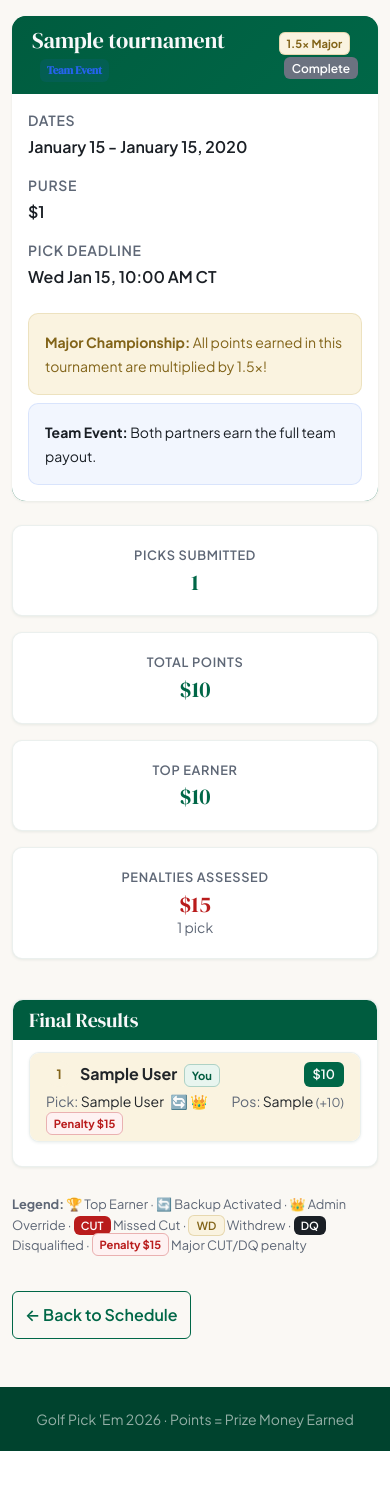
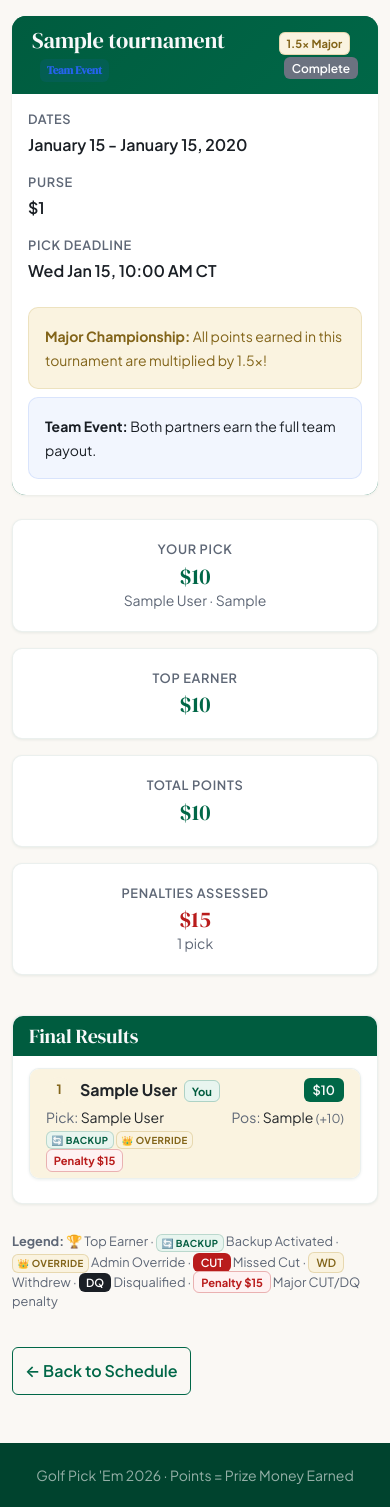
Before and after one commit to BradHagstrom16/Golf_Pick_Em, a Flask app: page /tournament/1 in a window 390 px wide. Shown: the part 106-1613 px from the top of the page. Before the commit the page ends 1557 px from the top, so only its background shows below. Run offline with Flask 3, Linux system fonts and the light colour scheme; a user stored in the database is signed in; tables that the repository leaves empty hold one stand-in row (values such as "Sample post"); some libraries are stand-ins or nearby versions.

Commit message:
design(tournament): member-first stats, mobile cut parity, state pills
- summary cards: swap "Picks Submitted" for a "Your Pick" result card
  (logged-out viewers keep the count); order Your Pick → Leader → Total
- route: add current_user_result (reuses pick_results; no resolution change)
- mobile picks now show CUT/WD/DQ (was desktop-only); penalty never shows
  without its triggering status
- backup/override → shared .state-pill labels (mobile/desktop/legend)
- "Active" → "In Progress" to match schedule
- de-inline header gradient + meta labels + penalty color + small one-offs

Co-Authored-By: Claude Opus 4.8 <noreply@anthropic.com>

```diff
--- a/app.py
+++ b/app.py
@@ -505,11 +505,15 @@ def tournament_detail(tournament_id):
 
     # Get current user's pick for this tournament
     user_pick = None
+    current_user_result = None
     if current_user.is_authenticated:
         user_pick = Pick.query.filter_by(
             user_id=current_user.id,
             tournament_id=tournament_id
         ).first()
+        # The summary "Your Pick" stat card reuses the already-built result row.
+        current_user_result = next(
+            (r for r in pick_results if r['user'].id == current_user.id), None)
 
     return render_template('tournament_detail.html',
                          tournament=tournament,
@@ -523,7 +527,8 @@ def tournament_detail(tournament_id):
                          penalty_count=penalty_count,
                          penalty_total=penalty_total,
                          penalty_per_incident=PENALTY_PER_INCIDENT,
-                         user_pick=user_pick)
+                         user_pick=user_pick,
+                         current_user_result=current_user_result)
 
 
 # ============================================================================
--- a/static/css/style.css
+++ b/static/css/style.css
@@ -877,6 +877,25 @@ footer.footer-greenside a {
   background-color: var(--white);
   color: var(--text-primary);
 }
+/* Header gradient (was inline); more specific than .card-header-green so it wins */
+.tournament-header .card-header {
+  background: linear-gradient(135deg, var(--green-800) 0%, var(--green-700) 100%);
+  border-radius: var(--radius-lg) var(--radius-lg) 0 0;
+}
+
+/* De-inlined one-offs from tournament_detail's summary + picks surfaces */
+.meta-label {
+  margin-bottom: 0.25rem;
+  font-size: 0.8rem;
+  font-weight: 600;
+  letter-spacing: 0.05em;
+  text-transform: uppercase;
+  color: var(--text-muted);
+}
+.stat-value-danger { color: var(--danger); }
+.field-count-badge { font-size: 0.85rem; }
+.picks-mobile-list { padding-top: 0.75rem; }
+.col-rank-num { width: 50px; }
 
 /* ----------------------------------------------------------------------------
    Pick Submission Sidebar
--- a/templates/tournament_detail.html
+++ b/templates/tournament_detail.html
@@ -12,7 +12,7 @@
 
 <!-- Tournament Header -->
 <div class="card tournament-header mb-4">
-    <div class="card-header card-header-green" style="background: linear-gradient(135deg, var(--green-800) 0%, var(--green-700) 100%); border-radius: var(--radius-lg) var(--radius-lg) 0 0 !important;">
+    <div class="card-header card-header-green">
         <div class="d-flex justify-content-between align-items-center">
             <h3 class="mb-0">
                 {{ tournament.name }}
@@ -27,7 +27,7 @@
                 {% if tournament.status == 'complete' %}
                     <span class="badge-status-complete">{{ tournament.status|capitalize }}</span>
                 {% elif tournament.status == 'active' %}
-                    <span class="badge-status-active">{{ tournament.status|capitalize }}</span>
+                    <span class="badge-status-active">In Progress</span>
                 {% else %}
                     <span class="badge-status-upcoming">{{ tournament.status|capitalize }}</span>
                 {% endif %}
@@ -37,15 +37,15 @@
     <div class="card-body">
         <div class="row">
             <div class="col-md-4">
-                <p class="mb-1 text-muted small fw-semibold text-uppercase" style="letter-spacing:0.05em;">Dates</p>
+                <p class="meta-label">Dates</p>
                 <p class="fw-semibold">{{ tournament.start_date.strftime('%B %d') }} - {{ tournament.end_date.strftime('%B %d, %Y') }}</p>
             </div>
             <div class="col-md-4">
-                <p class="mb-1 text-muted small fw-semibold text-uppercase" style="letter-spacing:0.05em;">Purse</p>
+                <p class="meta-label">Purse</p>
                 <p class="fw-semibold">{% if tournament.effective_purse %}${{ "{:,}".format(tournament.effective_purse) }}{% if tournament.purse_is_estimate %} <span class="badge-est" title="Estimate — official purse announced week-of">est.</span>{% endif %}{% else %}TBD{% endif %}</p>
             </div>
             <div class="col-md-4">
-                <p class="mb-1 text-muted small fw-semibold text-uppercase" style="letter-spacing:0.05em;">Pick Deadline</p>
+                <p class="meta-label">Pick Deadline</p>
                 <p class="fw-semibold">{{ tournament.get_deadline_display() }}</p>
             </div>
         </div>
@@ -74,7 +74,7 @@
             </p>
             {% if field_count > 0 %}
                 <p class="mb-0">
-                    <span class="badge-status-upcoming" style="font-size: 0.85rem;">{{ field_count }} players in the field</span>
+                    <span class="badge-status-upcoming field-count-badge">{{ field_count }} players in the field</span>
                 </p>
             {% else %}
                 <p class="text-muted mb-0">
@@ -109,16 +109,26 @@
     {% set show_penalty_card = tournament.is_major and tournament.results_finalized and penalty_count > 0 %}
     {% set stat_col = 'col-md-3' if show_penalty_card else 'col-md-4' %}
     <div class="row mb-4">
+        {# Your Pick — the member's own result reads first. Public viewers get the
+           pick count instead, since "your pick" has no meaning when logged out. #}
         <div class="{{ stat_col }} mb-3">
             <div class="stat-card">
-                <div class="stat-card-label">Picks Submitted</div>
-                <div class="stat-card-value">{{ total_picks }}</div>
-            </div>
-        </div>
-        <div class="{{ stat_col }} mb-3">
-            <div class="stat-card">
-                <div class="stat-card-label">Total Points</div>
-                <div class="stat-card-value">${{ "{:,}".format(total_points) }}</div>
+                {% if current_user.is_authenticated %}
+                    <div class="stat-card-label">Your Pick</div>
+                    {% if current_user_result and current_user_result.has_pick %}
+                        {% set mine = current_user_result %}
+                        <div class="stat-card-value">{% if mine.points > 0 %}${{ "{:,}".format(mine.points) }}{% elif mine.position %}{{ mine.position }}{% else %}&mdash;{% endif %}</div>
+                        <div class="text-muted small">
+                            {% if mine.backup_activated %}{{ mine.backup_name }}{% else %}{{ mine.primary_name }}{% endif %}{% if mine.position and mine.points > 0 %} &middot; {{ mine.position }}{% endif %}
+                        </div>
+                    {% else %}
+                        <div class="stat-card-value text-muted">&mdash;</div>
+                        <div class="text-muted small">No pick this week</div>
+                    {% endif %}
+                {% else %}
+                    <div class="stat-card-label">Picks Submitted</div>
+                    <div class="stat-card-value">{{ total_picks }}</div>
+                {% endif %}
             </div>
         </div>
         <div class="{{ stat_col }} mb-3">
@@ -129,11 +139,17 @@
                 <div class="stat-card-value">${{ "{:,}".format(max_points) }}</div>
             </div>
         </div>
+        <div class="{{ stat_col }} mb-3">
+            <div class="stat-card">
+                <div class="stat-card-label">Total Points</div>
+                <div class="stat-card-value">${{ "{:,}".format(total_points) }}</div>
+            </div>
+        </div>
         {% if show_penalty_card %}
         <div class="col-md-3 mb-3">
             <div class="stat-card">
                 <div class="stat-card-label">Penalties Assessed</div>
-                <div class="stat-card-value" style="color: var(--danger);">${{ "{:,}".format(penalty_total) }}</div>
+                <div class="stat-card-value stat-value-danger">${{ "{:,}".format(penalty_total) }}</div>
                 <div class="text-muted small">{{ penalty_count }} pick{% if penalty_count != 1 %}s{% endif %}</div>
             </div>
         </div>
@@ -165,7 +181,7 @@
         </div>
         <div class="card-body p-0">
             <!-- MOBILE PICKS CARD LIST -->
-            <div class="mobile-card-list px-3 pb-3" style="padding-top: 0.75rem;">
+            <div class="mobile-card-list picks-mobile-list px-3 pb-3">
                 {% set picked_results = pick_results | selectattr('has_pick') | list %}
                 {% set no_pick_results = pick_results | rejectattr('has_pick') | list %}
                 {% for result in picked_results %}
@@ -202,13 +218,17 @@
                             <div class="col-7">
                                 <span class="text-muted">Pick: </span>
                                 {% if result.has_pick %}
+                                    {% set active_result = result.backup_result if result.backup_activated else result.primary_result %}
                                     {% if result.backup_activated %}
-                                        {{ result.backup_name }} <span class="badge-backup ms-1">🔄</span>
+                                        {{ result.backup_name }} <span class="state-pill state-pill-backup">🔄 Backup</span>
                                     {% else %}
                                         {{ result.primary_name }}
                                     {% endif %}
+                                    {% if active_result and active_result.status in ['cut', 'wd', 'dq'] %}
+                                        <span class="badge badge-{{ active_result.status }}">{{ active_result.status|upper }}</span>
+                                    {% endif %}
                                     {% if result.admin_override %}
-                                        <span class="badge-override">👑</span>
+                                        <span class="state-pill state-pill-override">👑 Override</span>
                                     {% endif %}
                                     {% if result.penalty_triggered %}
                                         <span class="badge-penalty" title="Missed Major Cut Penalty">Penalty ${{ penalty_per_incident }}</span>
@@ -247,7 +267,7 @@
                 <table class="table table-greenside mb-0 desktop-table">
                     <thead>
                         <tr>
-                            <th style="width: 50px;">#</th>
+                            <th class="col-rank-num">#</th>
                             <th>Player</th>
                             <th>Primary Pick</th>
                             {% if show_backup %}
@@ -283,7 +303,7 @@
                                 {% if result.has_pick %}
                                     {{ result.primary_name }}
                                     {% if result.admin_override %}
-                                        <span class="badge-override" title="{{ result.admin_override_note or 'Admin override pick' }}">👑</span>
+                                        <span class="state-pill state-pill-override" title="{{ result.admin_override_note or 'Admin override pick' }}">👑 Override</span>
                                     {% endif %}
                                     {% if result.primary_result %}
                                         {% if result.primary_result.status == 'cut' %}
@@ -306,7 +326,7 @@
                                 {% if result.has_pick %}
                                     {{ result.backup_name }}
                                     {% if result.backup_activated %}
-                                        <span class="badge-backup" title="Backup activated - Primary withdrew before completing Round 2">🔄</span>
+                                        <span class="state-pill state-pill-backup" title="Backup activated - Primary withdrew before completing Round 2">🔄 Backup</span>
                                     {% endif %}
                                     {% if result.backup_result %}
                                         {% if result.backup_result.status == 'cut' %}
@@ -376,8 +396,8 @@
     <div class="legend-bar mt-3">
         <strong>Legend:</strong>
         🏆 Top Earner
-        {% if show_backup %}&middot; <span class="badge-backup">🔄</span> Backup Activated{% endif %}
-        &middot; <span class="badge-override">👑</span> Admin Override
+        {% if show_backup %}&middot; <span class="state-pill state-pill-backup">🔄 Backup</span> Backup Activated{% endif %}
+        &middot; <span class="state-pill state-pill-override">👑 Override</span> Admin Override
         &middot; <span class="badge badge-cut">CUT</span> Missed Cut
         &middot; <span class="badge badge-wd">WD</span> Withdrew
         &middot; <span class="badge badge-dq">DQ</span> Disqualified
```
